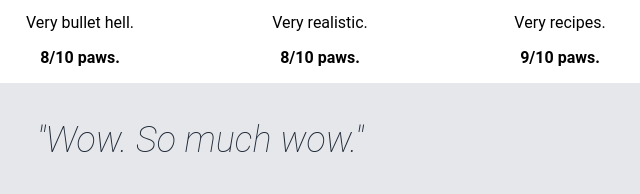
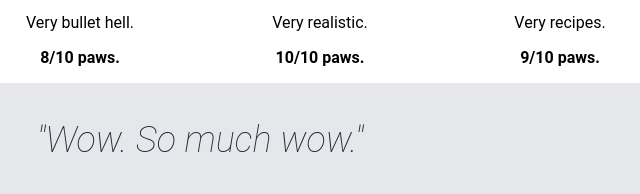
Before and after one commit to kumagae/Project-Critiquing_Doge_Landing_Page, a plain HTML site: page index.html in a window 1280 px wide. Shown: the part 954-1148 px from the top of the page, 440-1080 px from the left. Drawn offline with Linux system fonts and the light colour scheme.

Commit message:
Update index.html
updated omori review from 8/10 to 10/10.

```diff
--- a/index.html
+++ b/index.html
@@ -51,7 +51,7 @@
                     <p>Many emotions.</p>
                     <p>Such journey.</p>
                     <p>Very realistic.</p>
-                    <p><strong>8/10 paws.</strong></p>
+                    <p><strong>10/10 paws.</strong></p>
                 </div>
                 <div>
                     <img src="images/game_four.png">
```
